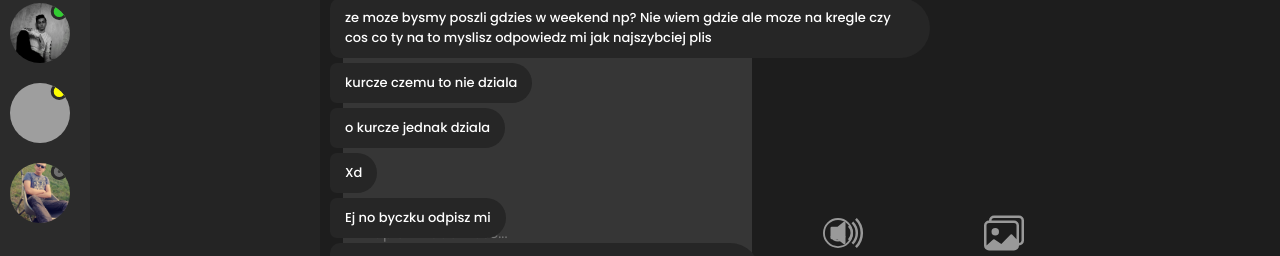
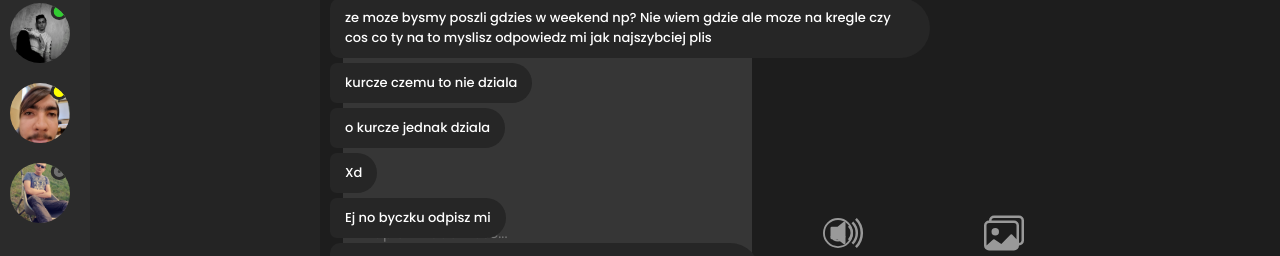
Before and after one commit to xDeJwiD/xDeJwiD.github.io, a PHP site: the page made by index copy.html in a window 1280 px wide. Shown: the part 167-423 px from the top of the page. Run offline with PHP 8.4, Linux system fonts and the light colour scheme; some libraries are stand-ins or nearby versions; grey boxes are pictures that could not be loaded.

Commit message:
marcin juz dziala

```diff
--- a/style.css
+++ b/style.css
@@ -740,7 +740,7 @@ button:hover svg {
 }
 
 #prof3 {
-    background-image: url(https://scontent-waw1-1.xx.fbcdn.net/v/t1.30497-1/143086968_2856368904622192_1959732218791162458_n.png?_nc_cat=1&ccb=1-5&_nc_sid=7206a8&_nc_ohc=fwHvX1pZ9TQAX8uwcYs&tn=qLlI2UjNUKYSE-5r&_nc_ht=scontent-waw1-1.xx&oh=b333e74ae73377c354e9f958a141d379&oe=618A1B78);
+    background-image: url(./Zdjecia/249552588_1098594200948230_327341338637240025_n.jpg);
 }
 
 #prof4 {
```
